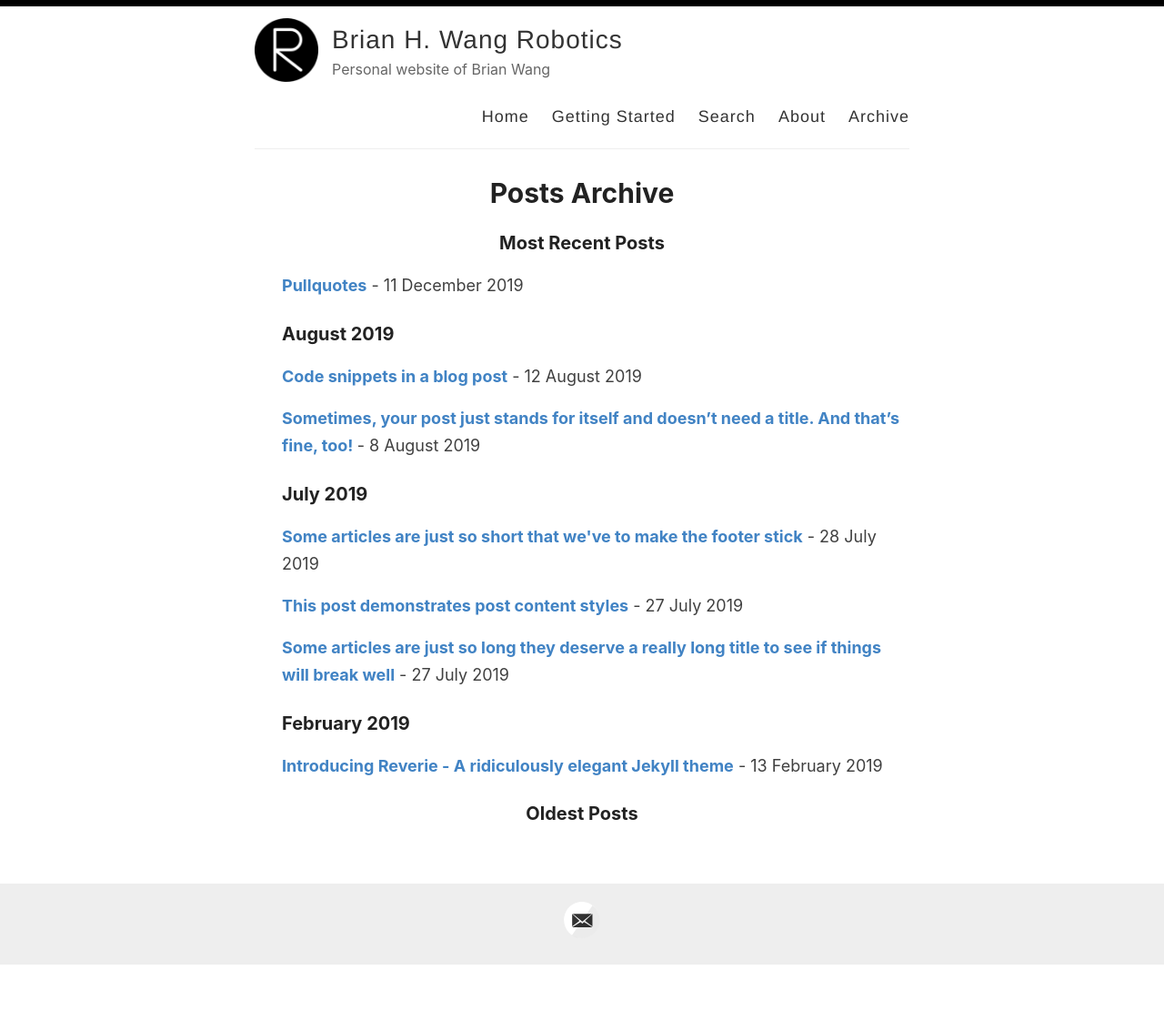
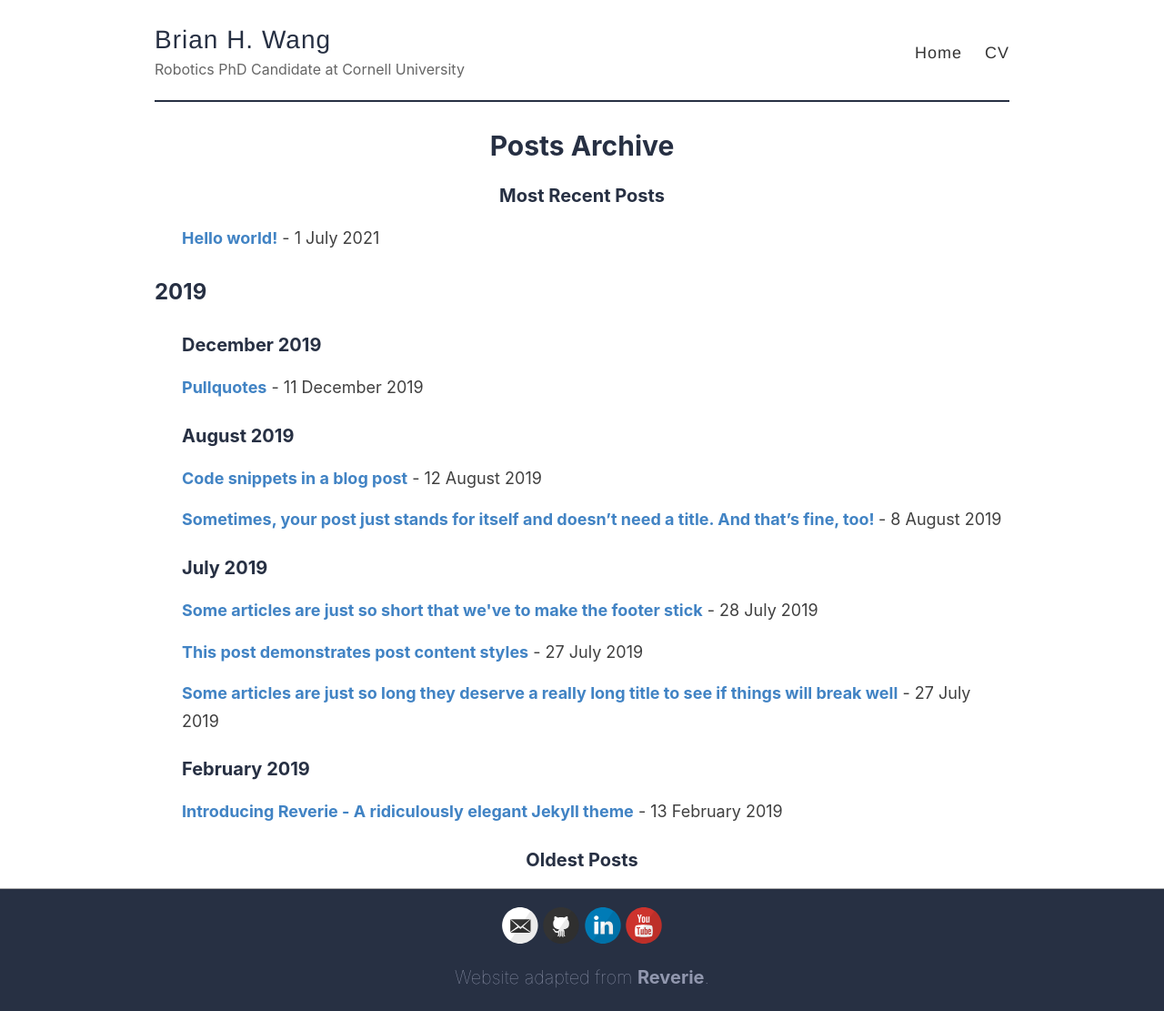
Before and after one commit to brian-h-wang/brian-h-wang.github.io, a Jekyll site: the page built from reverie_getting_started/archive.md, in a window 1280 px wide. Shown: the whole page at 91% size. Built offline with Jekyll 4.4.1, drawn with Linux system fonts in a browser that asks for light colours; before the commit the page ends 1061 px from its top, so only the background shows below that.

Commit message:
Initial website

```diff
--- a/_config.yml
+++ b/_config.yml
@@ -3,13 +3,13 @@
 #
 
 # Name of your site (displayed in the header)
-name: Brian H. Wang Robotics
+name: Brian H. Wang
 
 # Name of the author
 author: Brian Wang
 
 # Short bio or description (displayed in the header)
-description: Personal website of Brian Wang
+description: Robotics PhD Candidate at Cornell University
 
 # URL of your avatar or profile pic (you could use your GitHub profile pic)
 avatar: /images/reverie.png
@@ -24,14 +24,14 @@
   email: bhw45@cornell.edu
   facebook:
   flickr:
-  github:
+  github: brian-h-wang
   instagram:
-  linkedin:
+  linkedin: brian-h-wang
   pinterest:
   rss:
   twitter:
   stackoverflow:
-  youtube: # channel/<your_long_string> or user/<user-name>
+  youtube: channel/UC6-xa50pMUIA2ZTko57Btrw # channel/<your_long_string> or user/<user-name>
   googleplus: # anything in your profile username that comes after plus.google.com/
   playconsole:
 
--- a/_layouts/default.html
+++ b/_layouts/default.html
@@ -10,7 +10,7 @@
     <link rel="canonical" href="{{ site.url }}{{ page.url }}" />
 
     <meta name="theme-color" content="#000000">
-    <link rel="icon" type="image/png" sizes="32x32" href="{{ site.baseurl }}/images/favicon-32x32.png">
+<!--    <link rel="icon" type="image/png" sizes="32x32" href="{{ site.baseurl }}/images/favicon-32x32.png">-->
     {% include analytics_head.html %}
   </head>
 
@@ -20,7 +20,7 @@
       <div class="wrapper-masthead">
         <div class="container">
           <header class="masthead clearfix">
-            <a href="{{ site.baseurl }}/" class="site-avatar"><img src="{{ site.baseurl }}{{ site.avatar }}" alt="{{ site.title }}" /></a>
+<!--            <a href="{{ site.baseurl }}/" class="site-avatar"><img src="{{ site.baseurl }}{{ site.avatar }}" alt="{{ site.title }}" /></a>-->
 
             <div class="site-info">
               <h1 class="site-name"><a href="{{ site.baseurl }}/">{{ site.name }}</a></h1>
@@ -29,10 +29,8 @@
 
             <nav>
               <a href="{{ site.baseurl }}/">Home</a>
-              <a href="{{ site.baseurl }}/getting-started">Getting Started</a>
-              <a href="{{ site.baseurl }}/search">Search</a>
-              <a href="{{ site.baseurl }}/about">About</a>
-              <a href="{{ site.baseurl }}/archive">Archive</a>
+<!--              <a href="{{ site.baseurl }}/getting-started">Getting Started</a>-->
+              <a href="{{ site.baseurl }}/Brian_Wang_CV.pdf">CV</a>
             </nav>
           </header>
         </div>
@@ -47,7 +45,10 @@
       <div class="wrapper-footer">
         <div class="container">
           <footer class="footer">
-            {% include svg-icons.html %}
+                {% include svg-icons.html %}
+              <div class="footer-attribution">
+                  Website adapted from <a href="https://github.com/amitmerchant1990/reverie">Reverie</a>.
+              </div>
           </footer>
         </div>
       </div>
--- /dev/null
+++ b/_sass/_homepage.scss
@@ -0,0 +1,87 @@
+
+.intro-bio {
+  //min-height: 240px;
+  font-size: 20px;
+  font-weight: 300;
+  flex-basis: 400px;
+  margin: 0 40px 0 40px;
+}
+
+.profile-picture {
+  max-width: 240px;
+  //height: 100%;
+  //float: left;
+  //margin: 0 40px 40px 40px;
+  border-radius: 8px;
+  border: 1px solid darkgray;
+  //@include mobile {
+  //  float: none;
+  //  align-items: center;
+  //  justify-items: center;
+  //}
+  flex-basis: 240px;
+  margin: 0 40px 0 40px;
+}
+
+.contact {
+  font-size: 20px;
+  color: $spaceCadet;
+  font-weight: 200;
+}
+
+
+.publications {
+
+  li {
+    list-style: none;
+    // font-size: 0.8 rem;
+    margin: 1rem 0;
+  }
+
+}
+
+.flex-parent {
+  display: flex;
+  flex-direction: row;
+  justify-content: space-evenly;
+  flex-wrap: wrap;
+
+  //@include mobile {
+  //  flex-direction: column;
+  //}
+  //justify-content: center;
+  //align-items: center;
+  clear: both;
+  margin: 0 40px 40px 40px;
+}
+
+.box-container {
+  border-radius: 4px;
+  width: 50%;
+  margin: 40px 20px 40px;
+  padding: 1em;
+}
+
+.research table {
+}
+
+.research td p {
+  color: $coolGrey;
+}
+
+#recent-news {
+  background: $aliceBlue;
+  clear: both;
+  padding: 1em;
+  margin: 40px 0px 40px;
+  border-radius: 4px;
+  color: $spaceCadet;
+}
+
+#recent-news h2 {
+  color: $spaceCadet;
+}
+
+#about-me {
+  background: $aliceBlue;
+}
--- a/_sass/_variables.scss
+++ b/_sass/_variables.scss
@@ -2,6 +2,17 @@
 //
 // VARIABLES
 //
+
+// My color palette
+// https://coolors.co/273043-9197ae-eff6ee-f02d3a-bf4342
+$spaceCadet: #273043;
+$coolGrey: #9197AE;
+$mintCream: #EFF6EE;
+$red: #BF4342;
+$cadetBlue: #B2BCD2;
+$cultured: #F2F4F8;
+$honeydew: #E7F1E4;
+$aliceBlue: #E5E9F0;
 
 // Colors
 $blue: #4183C4;
--- a/assets/style.scss
+++ b/assets/style.scss
@@ -7,6 +7,7 @@
 
 @import "reset";
 @import "variables";
+@import "homepage";
 // Syntax highlighting @import is at the bottom of this file
 
 /**************/
@@ -32,14 +33,14 @@
 
 .container {
   margin: 0 auto;
-  max-width: 740px;
+  max-width: 960px;
   padding: 0 10px;
   width: 100%;
 }
 
 h1, h2, h3, h4, h5, h6 {
   font-family: -system-ui, -apple-system, BlinkMacSystemFont, "Segoe UI", Roboto, Helvetica, Arial, sans-serif, "Apple Color Emoji", "Segoe UI Emoji", "Segoe UI Symbol";
-  color: $darkerGray;
+  color: $spaceCadet;
   font-weight: bold;
 
   line-height: 1.7;
@@ -237,11 +238,11 @@
 // Specify the color of the selection
 ::-moz-selection {
   color: $black;
-  background: $lightGray;
+  background: $aliceBlue;
 }
 ::selection {
   color: $black;
-  background: $lightGray;
+  background: $aliceBlue;
 }
 
 // Nicolas Gallagher's micro clearfix hack
@@ -266,11 +267,15 @@
 
 .wrapper-masthead {
   margin-bottom: 25px;
+  //background: $spaceCadet;
 }
+
 
 .masthead {
   padding: 20px 0;
-  border-bottom: 1px solid $lightGray;
+  border-bottom: 2px solid $spaceCadet;
+  //color: $coolGrey;
+  //border-bottom: 1px solid $coolGrey;
 
   @include mobile {
     text-align: center;
@@ -306,7 +311,7 @@
 
 .site-name {
   margin: 0;
-  color: $darkGray;
+  color: $spaceCadet;
   cursor: pointer;
   font-family: $helveticaNeue;
   font-weight: 300;
@@ -353,6 +358,11 @@
       margin: 0 10px;
       color: $blue;
     }
+
+    &:active, &:hover {
+      text-decoration: underline;
+    }
+
   }
 }
 
@@ -414,17 +424,39 @@
   position: absolute;
   bottom: 0;
   width: 100%;
-  height: 89px;
-  background-color: $lightGray;
+  //height: 89px;
+  //background-color: $lightGray;
+  background-color: #273043;
+  border-top: 1px solid darkgray;
 }
+
 
 footer {
   padding: 20px 0;
+  //color: #EFF6EE;
+  color: #9197AE;
   text-align: center;
 }
 
+.footer-attribution {
+  padding-top: 10px;
+  font-size: 20px;
+  font-weight: lighter;
+}
+
+.footer-attribution a {
+  color: inherit;
+  font-weight: bold;
+  text-decoration: none;
+  &:hover, &:active {
+    text-decoration: underline;
+    text-decoration-width: 2px;
+  }
+}
+
+
 body:after {
-    background: linear-gradient(to right, #ffffff   0, #2196F3   33%, #E91E63   66%, #000 100%);
+  //background: linear-gradient(to right, #ffffff   0, #2196F3   33%, #E91E63   66%, #000 100%);
   width: 100%;
   height: 5px;
   top: 0;
@@ -434,7 +466,7 @@
 }
 
 #bar {
-    background: #000;
+    //background: #000;
     height: 7px;
     background-size: cover;
     background-position: left 60%;
@@ -1136,7 +1168,6 @@
   }
 }
 
-
 // Settled on moving the import of syntax highlighting to the bottom of the CSS
 // ... Otherwise it really bloats up the top of the CSS file and makes it difficult to find the start
 //@import "highlights";
--- a/index.html
+++ b/index.html
@@ -1,6 +1,9 @@
 ---
 layout: default
 ---
+
+  <h1>Hello!</h1>
+  My name is Brian.
 
 <div class="posts">
   {% for post in paginator.posts %}
```
Also changed, not shown: Gemfile (added, +33 -0 lines), _layouts/home.html (added, +108 -0 lines), _posts/2021-07-01-my-new-post.md (added, +8 -0 lines), README.md, images/brian.jpg (added), images/galaxy.jpg (deleted), reverie_getting_started/about.md (renamed from _pages/about.md), reverie_getting_started/archive.md (renamed from _pages/archive.md), reverie_getting_started/categories.md (renamed from _pages/categories.md), reverie_getting_started/getting-started.md (renamed from _pages/getting-started.md), reverie_getting_started/search.md (renamed from _pages/search.md), 1 other file. Lines whose indentation alone changed are shown as unchanged.
